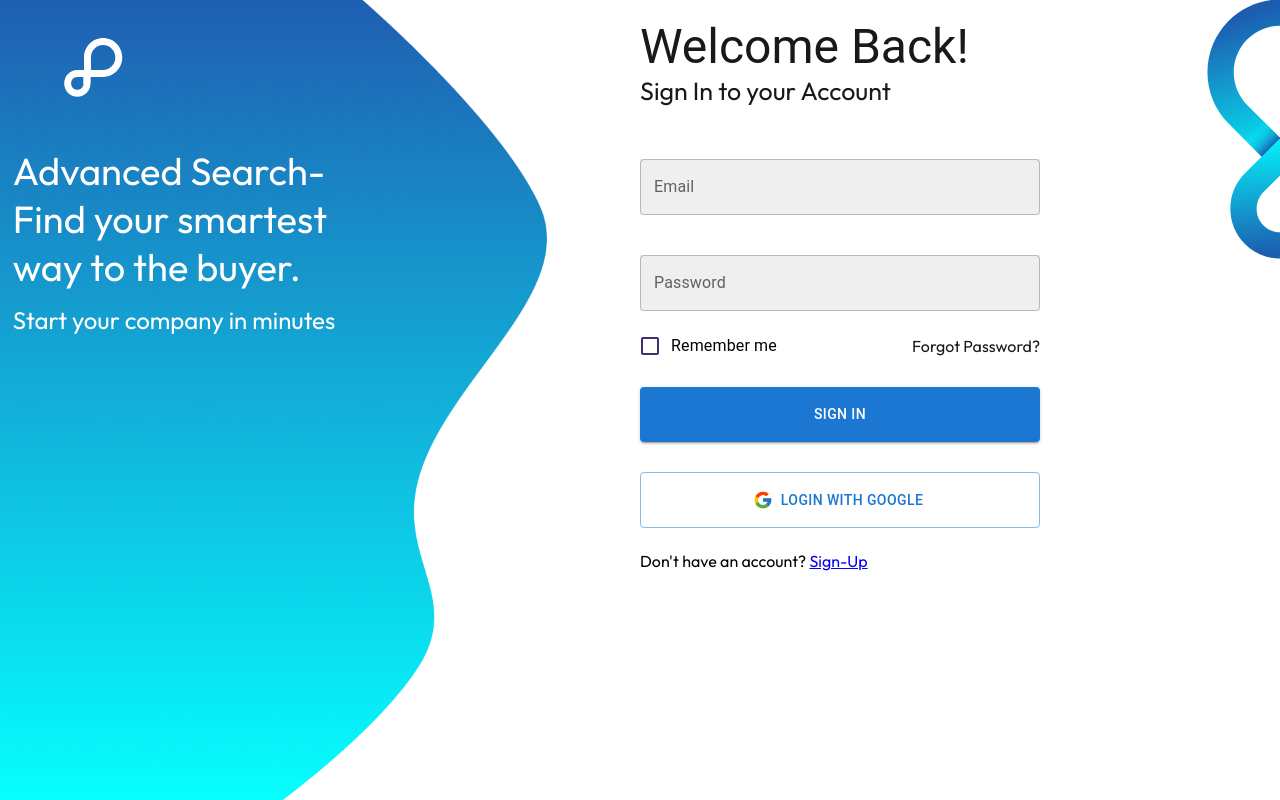
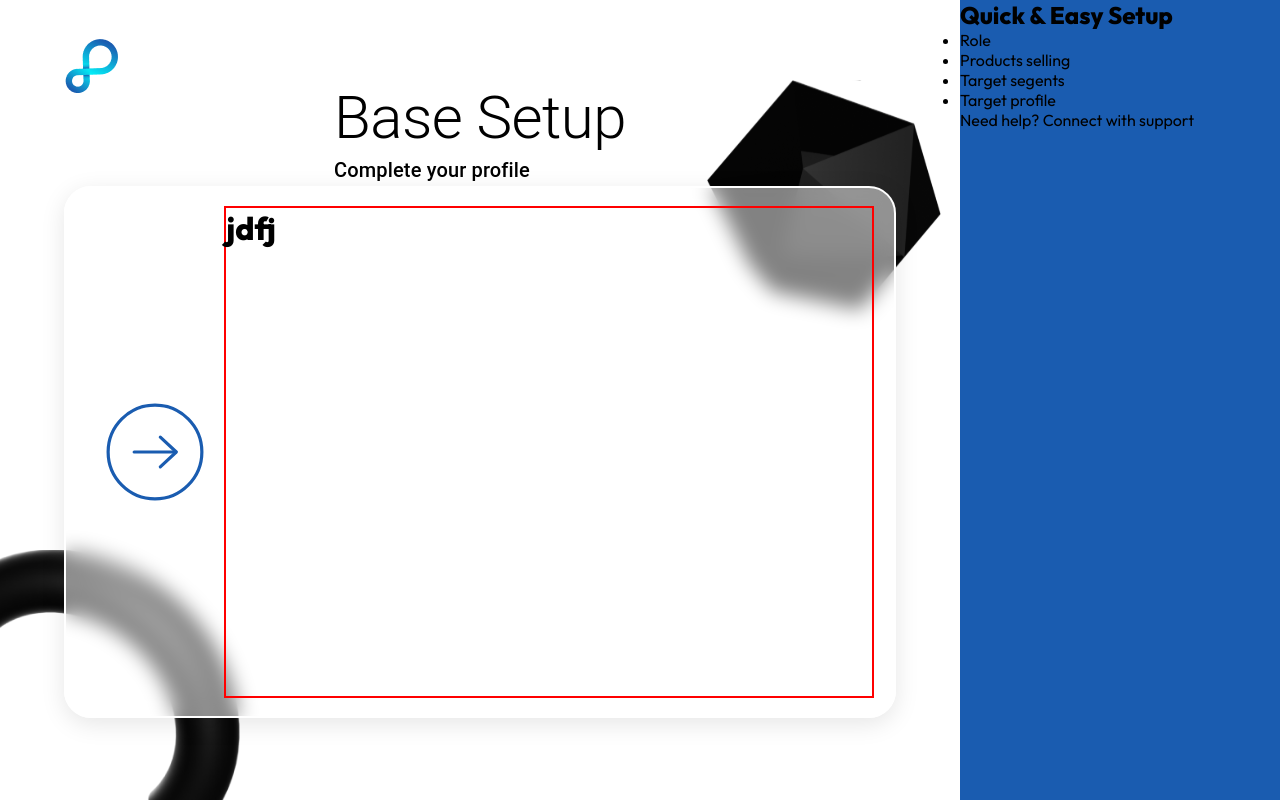
Before and after one commit to shehza-d/linkedin-prototype, a React (Create React App) app: page / in a window 1280 px wide. Built offline with nearby package versions, Linux system fonts and the light colour scheme.

Commit message:
base page made

```diff
--- a/src/App.js
+++ b/src/App.js
@@ -1,13 +1,12 @@
 import { useState } from "react";
 import "./styles/App.css";
 import { Routes, Route, Link, Navigate } from "react-router-dom";
-import Home from './pages/Home.jsx'
-import Login from './pages/AuthPages/Login.jsx'
-import Signup from './pages/AuthPages/Signup.jsx'
+import Home from "./pages/Home.jsx";
+import Login from "./pages/AuthPages/Login.jsx";
+import Signup from "./pages/AuthPages/Signup.jsx";
 import AuthBase from "./pages/AuthPages/Authbase";
 import Welcome from "./pages/Welcome";
 import BaseSetupBackground from "./pages/BaseSetupPages/BaseSetupBackground";
-
 
 export default function App() {
   const [isLogin, setIsLogin] = useState(true);
@@ -16,7 +15,7 @@ export default function App() {
     <div className="App">
       {isLogin ? (
         <Routes>
-          <Route path="/" element={<AuthBase />} />
+          <Route path="/" element={<BaseSetupBackground />} />
 
           {/* <Route path="attendance" element={<Attendance />} />
           <Route path="courses" element={<Courses />} />
@@ -27,16 +26,12 @@ export default function App() {
         </Routes>
       ) : (
         <Routes>
-          <Route
-            path="/login"
-            element={<Login />}
-          />
+          <Route path="/auth" element={<AuthBase />} />
           {/* <Route
             path="/login"
             element={<Login isLogin={isLogin} setIsLogin={setIsLogin} />}
           /> */}
-          <Route path="signup" element={<Signup />} />
-          <Route path="*" element={<Navigate to="/login" replace={true} />} />
+          <Route path="*" element={<Navigate to="/auth" replace={true} />} />
         </Routes>
       )}
     </div>
--- a/src/pages/BaseSetupPages/BaseSetupBackground.jsx
+++ b/src/pages/BaseSetupPages/BaseSetupBackground.jsx
@@ -6,16 +6,43 @@ import diamond from "../../assets/basePages/diamond.svg";
 import circle from "../../assets/basePages/circle.png";
 import Typography from "@mui/material/Typography";
 import Button from "@mui/material/Button";
-
+import Setup1 from "./Setup1";
+import arrow from "../../assets/basePages/arrow.svg";
 export default function BaseSetupBackground() {
   return (
     <>
-      {/* <img src={logo1} className={styles.logo1} alt="" /> */}
-      {/* <img src={diamond} className={styles.diamond} alt="" /> */}
-      {/* <img src={circle} className={styles.circle} alt="" /> */}
+      <img src={logo1} className={styles.logo1} alt="" />
+      <img src={circle} className={styles.circle} alt="" />
       <div className={styles.container}>
-        <div className={styles.leftSection}>hello</div>
-        <div className={styles.rightBlueBar}>blue</div>
+        <div className={styles.leftSection}>
+          <img src={diamond} className={styles.diamond} alt="" />
+          <div className={styles.headings}>
+            <Typography variant="h2" align="left">Base Setup</Typography>
+            <Typography variant="h6" align="left">Complete your profile</Typography>
+          </div>
+          <div className={styles.card}>
+            <img src={arrow} className={styles.arrow} alt="" />
+            <Setup1 />
+            {/* <Setup2/> */}
+            {/* <Setup3/> */}
+            {/* <Setup4/> */}
+            {/* <Setup5/> */}
+          </div>
+        </div>
+        <div className={styles.rightBlueBar}>
+          <div className={styles.progressBar}>
+            <h2>Quick & Easy Setup</h2>
+            <ul>
+              <li>Role</li>
+              <li>Products selling</li>
+              <li>Target segents</li>
+              <li>Target profile</li>
+            </ul>
+          </div>
+          <div className={styles.needHelpFooter}>
+            Need help? Connect with support
+          </div>
+        </div>
       </div>
     </>
   );
--- /dev/null
+++ b/src/pages/BaseSetupPages/Setup1.jsx
@@ -0,0 +1,11 @@
+import styles from "../../styles/BasePages/setup1.module.css";
+
+export default function Setup1() {
+  return (
+    <>
+      <div className={styles.container}>
+        <h1>jdfj</h1>
+      </div>
+    </>
+  );
+}
--- /dev/null
+++ b/src/pages/BaseSetupPages/Setup2.jsx
@@ -0,0 +1,4 @@
+//import styles from "../../styles/BaseSetupBackground.module.css";
+export default function Setup() {
+  return <></>;
+}
--- /dev/null
+++ b/src/pages/BaseSetupPages/Setup3.jsx
@@ -0,0 +1,4 @@
+//import styles from "../../styles/BaseSetupBackground.module.css";
+export default function Setup() {
+  return <></>;
+}
--- /dev/null
+++ b/src/pages/BaseSetupPages/Setup4.jsx
@@ -0,0 +1,4 @@
+//import styles from "../../styles/BaseSetupBackground.module.css";
+export default function Setup() {
+  return <></>;
+}
--- /dev/null
+++ b/src/styles/BasePages/setup1.module.css
@@ -0,0 +1,5 @@
+.container {
+  border: 2px solid red;
+  width: 100%;
+  height: 100%;
+}
--- a/src/styles/BaseSetupBackground.module.css
+++ b/src/styles/BaseSetupBackground.module.css
@@ -15,11 +15,42 @@
   position: absolute;
   bottom: 0;
   left: 0;
+  height: 250px;
+}
+.diamond {
+  position: absolute;
+  /* bottom: 50%; */
+  top: 10%;
+  right: 2%;
 }
 .leftSection {
-  width: 80vw;
+  display: flex;
+  justify-content: center;
+  align-items: center;
+  flex-direction: column;
+  width: 75vw;
+  position: relative;
 }
 .rightBlueBar {
-  width: 20vw;
+  width: 25vw;
   background-color: #1a5cb0;
 }
+.card {
+  /* box-sizing: border-box; */
+  padding: 20px;
+  display: flex;
+  align-items: center;
+  width: 82%;
+  height: 61%;
+  background: rgba(255, 255, 255, 0.5);
+  border: 2px solid #ffffff;
+  box-shadow: 0px 6px 25px rgba(0, 0, 0, 0.1);
+  backdrop-filter: blur(10px);
+  border-radius: 27.1267px;
+  /* border: 2px solid red; */
+}
+.arrow{
+  height: 20%;
+  margin-left: 20px;
+  margin-right: 20px;
+}
--- a/src/styles/welcome.module.css
+++ b/src/styles/welcome.module.css
@@ -12,17 +12,15 @@
   justify-content: center;
   align-items: center;
   flex-direction: column;
-  box-sizing: border-box;  /* what is does */
+  box-sizing: border-box; /* what is does */
   /* position: absolute; */
   width: 777px;
   height: 447px;
   /* left: 0px; */
   /* top: 0px; */
-
+  border: 2px solid #ffffff;
   background: rgba(232, 232, 232, 0.3);
   backdrop-filter: blur(10px);
-  /* Note: backdrop-filter has minimal browser support */
-
   border-radius: 40px;
 }
 .aiSkull {
@@ -39,7 +37,7 @@
   top: 0;
   right: 0;
 }
-.logo2{
-    height: 92px;
-    width: 92px;
+.logo2 {
+  height: 92px;
+  width: 92px;
 }
```
Also changed, not shown: src/assets/basePages/arrow.svg (added).
